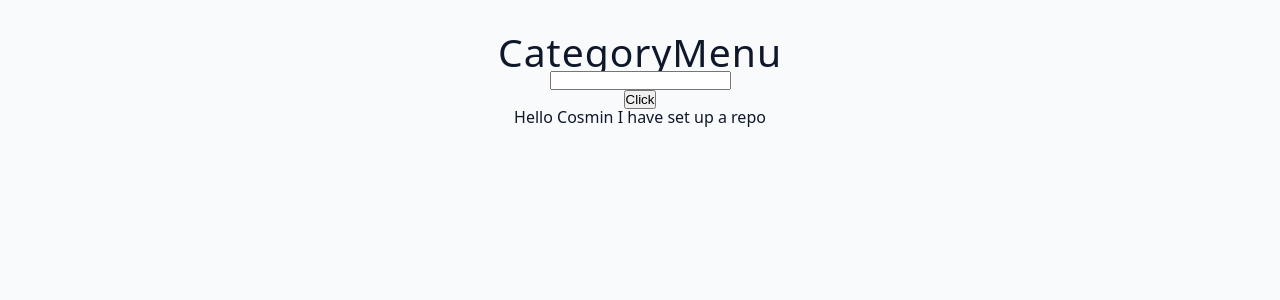
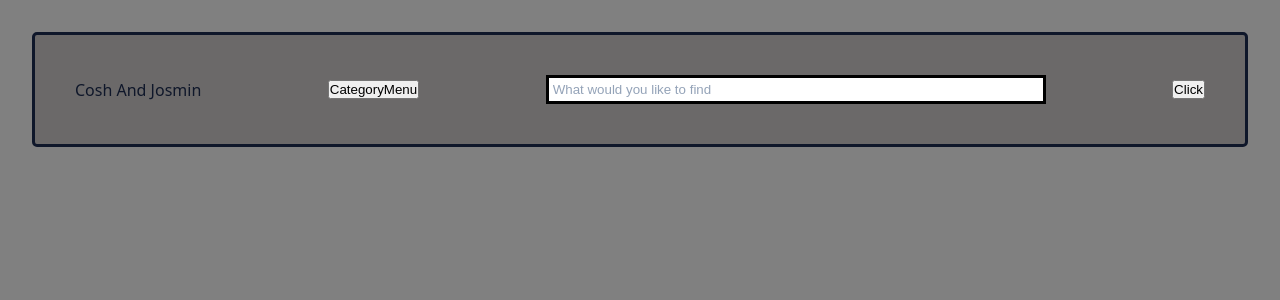
Before and after one commit to Joshsilas/CoshAndJosminShop, a React (Vite) app: page / in a window 1280 px wide. Shown: the top 300 px of the page. Built offline with nearby package versions, Linux system fonts and the light colour scheme.

Commit message:
Sorry did it again played with Navbar in the task
Will move to a new branch

```diff
--- a/src/App.css
+++ b/src/App.css
@@ -1,5 +1,5 @@
 #root {
-  max-width: 1280px;
+
   margin: 0 auto;
   padding: 2rem;
   text-align: center;
--- a/src/App.jsx
+++ b/src/App.jsx
@@ -10,10 +10,6 @@ function App() {
   return (
     <>
         <Navbar />
-        <CategoryMenu/>
-        <SearchBar/>
-        <CartButton/>
-        <p>Hello Cosmin I have set up a repo</p>
     </>
   )
 }
--- a/src/Components/Category Menu/index.jsx
+++ b/src/Components/Category Menu/index.jsx
@@ -1,7 +1,7 @@
 
 const CategoryMenu = () => {
     return (<>
-        <h2>CategoryMenu</h2>
+        <button>CategoryMenu</button>
         </>)
 
 }
--- a/src/Components/Navbar/NavBar.css
+++ b/src/Components/Navbar/NavBar.css
@@ -1,4 +1,13 @@
-.navBar
-{
-
+.navBar {
+    background-color: #6b6969;
+    padding: 40px;
+    width: 100%;
+    border: solid;
+    border-radius: 5px;
+    display: flex;
+    flex-direction: row;
+    flex-wrap: wrap;
+    align-content: center;
+    align-items: center;
+    justify-content: space-between;
 }
--- a/src/Components/Navbar/index.jsx
+++ b/src/Components/Navbar/index.jsx
@@ -1,11 +1,17 @@
 import './NavBar.css'
+import CategoryMenu from "../Category Menu/index.jsx";
+import SearchBar from "../Search Bar/index.jsx";
+import CartButton from "../Cart Button/index.jsx";
 
 const NavBar = () => {
 
     return (
         <div>
             <nav className="navBar">
-
+                <p>Cosh And Josmin</p>
+                <CategoryMenu />
+                <SearchBar/>
+                <CartButton />
             </nav>
         </div>
     )
--- /dev/null
+++ b/src/Components/Search Bar/SearchBar.css
@@ -0,0 +1,6 @@
+.search
+{
+    width: 500px;
+    padding: 4px;
+    border: solid;
+}
--- a/src/Components/Search Bar/index.jsx
+++ b/src/Components/Search Bar/index.jsx
@@ -1,8 +1,11 @@
+import './Searchbar.css'
 const SearchBar = () => {
-    return (<>
+    return (
+        <>
         <form>
-            <input type='input'/>
+            <input className='search' type='input' placeholder="What would you like to find"/>
         </form>
-    </>)
+    </>
+    )
 }
 export default SearchBar
--- a/src/index.css
+++ b/src/index.css
@@ -236,3 +236,7 @@ ul {
   margin: 0 auto;
   margin-top: 1rem;
 }
+
+body {
+  background-color: grey;
+}
```
